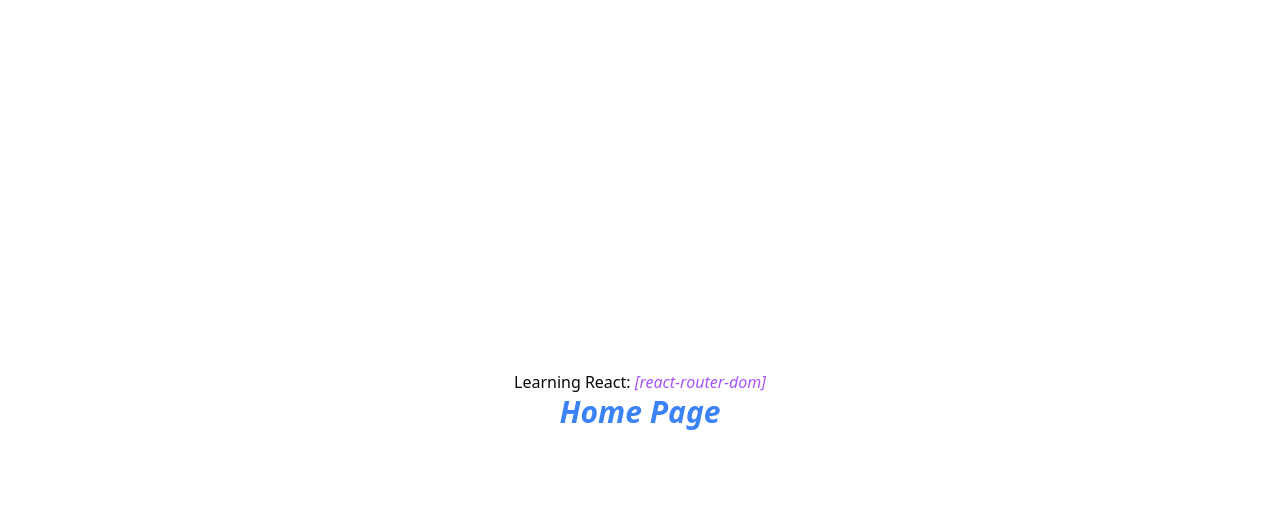
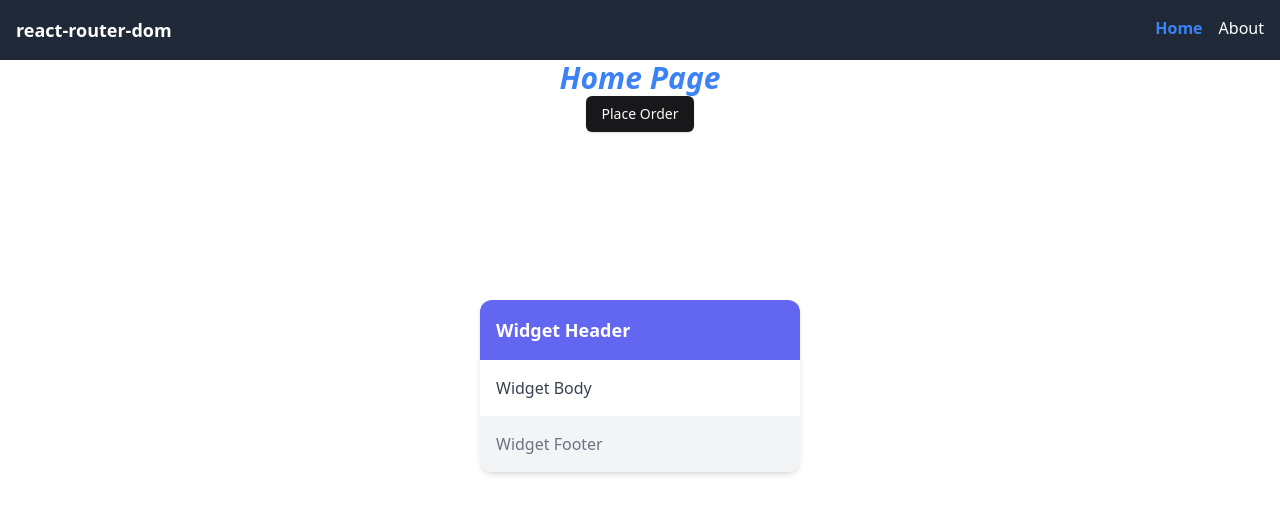
Before and after one commit to newaveio/drag_and_drop, a React (Vite) app: page / in a window 1280 px wide. Shown: the top 514 px of the page. Built offline with nearby package versions, Linux system fonts and the light colour scheme.

Commit message:
Update all files and folders

```diff
--- a/src/App.css
+++ b/src/App.css
@@ -1,7 +1,7 @@
 .App {
   display: flex;
   flex-direction: column;
-  justify-content: center;
+  justify-content: flex-start;
   align-items: center;
-  height: 100vh;
+  height: 30vh;
 }
--- a/src/App.tsx
+++ b/src/App.tsx
@@ -2,20 +2,26 @@ import './App.css'
 import Home from "./components/perso/Home";
 import About from "./components/perso/About";
 import { Routes, Route } from "react-router-dom";
-
+import Navbar from "./components/perso/Navbar";
+import OrderSummary from './components/perso/OrderSummary';
+import YTWidget from './components/widgets/yt-widget';
 
 function App() {
 
   return (
+    <>
+      <div className="Navbar">
+        <Navbar></Navbar>
+      </div>
       <div className="App">
-      <h1>
-        Learning React: <span className="italic text-purple-500">[react-router-dom]</span>
-      </h1>
         <Routes>
           <Route path="/" element={<Home />}></Route>
           <Route path="about" element={<About />}></Route>
+          <Route path="order-summary" element={<OrderSummary/>}></Route>
         </Routes>
       </div>
+        <YTWidget/>
+    </>
   );
 }
 
--- a/src/components/perso/Home.tsx
+++ b/src/components/perso/Home.tsx
@@ -1,10 +1,17 @@
 import React from "react";
+import { useNavigate } from "react-router-dom";
+import { Button  }from "../ui/button";
 
 const Home: React.FC = () => {
+    const navigate = useNavigate();
+
     return (
-        <div className="text-3xl font-bold italic text-blue-500">
-            Home Page
-        </div>
+        <>
+            <div className="text-3xl font-bold italic text-blue-500">
+                Home Page
+            </div>
+            <Button onClick={() => navigate("order-summary")}>Place Order</Button>
+        </>
     );
 };
 
--- /dev/null
+++ b/src/components/perso/Navbar.tsx
@@ -0,0 +1,29 @@
+import React from "react";
+import { NavLink, useNavigate } from "react-router-dom";
+
+const Navbar: React.FC = () => {
+
+    const navLinkStyles = ({ isActive } : { isActive: boolean}) => {
+        return isActive ? "text-blue-500 font-bold" : "text-white hover:text-gray-400";
+    };
+
+    const navigate = useNavigate();
+
+    return (
+            <nav className="bg-gray-800 p-4">
+                <div className="container mx-auto flex justify-between">
+                    <div
+                        className="text-white text-lg font-bold cursor-pointer"
+                        onClick={() => navigate("/")}>
+                            react-router-dom
+                    </div>
+                    <div className="space-x-4">
+                        <NavLink to="/" className={navLinkStyles}>Home</NavLink>
+                        <NavLink to="/about" className={navLinkStyles}>About</NavLink>
+                    </div>
+                </div>
+            </nav>
+    )
+}
+
+export default Navbar;
--- /dev/null
+++ b/src/components/perso/OrderSummary.tsx
@@ -0,0 +1,18 @@
+import React from "react";
+import { Button } from "../ui/button";
+import { useNavigate } from "react-router-dom";
+
+const OrderSummary: React.FC = () => {
+    const navigate = useNavigate();
+
+    return (
+        <>
+            <div>
+                Order Confirmed!
+            </div>
+            <Button onClick={() => navigate(-1)}>Go Back</Button>
+        </>
+    )
+}
+
+export default OrderSummary;
--- /dev/null
+++ b/src/components/widgets/yt-widget.tsx
@@ -0,0 +1,19 @@
+import React, { useEffect, useState } from "react";
+
+const YTWidget: React.FC = () => {
+    return (
+        <div className="max-w-xs mx-auto bg-white rounded-xl shadow-md overflow-hidden">
+            <div className="bg-indigo-500 p-4">
+                <h2 className="text-white text-lg font-semibold">Widget Header</h2>
+            </div>
+            <div className="p-4">
+                <p className="text-gray-700">Widget Body</p>
+            </div>
+            <div className="bg-gray-100 p-4">
+                <p className="text-gray-500">Widget Footer</p>
+            </div>
+        </div>
+    )
+}
+
+export default YTWidget;
```
Lines whose indentation alone changed are shown as unchanged.
